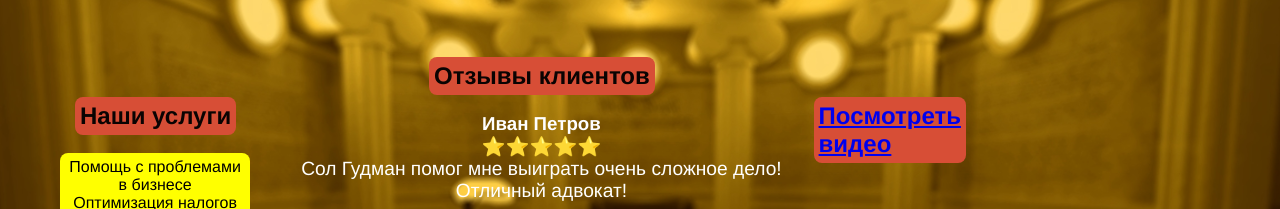
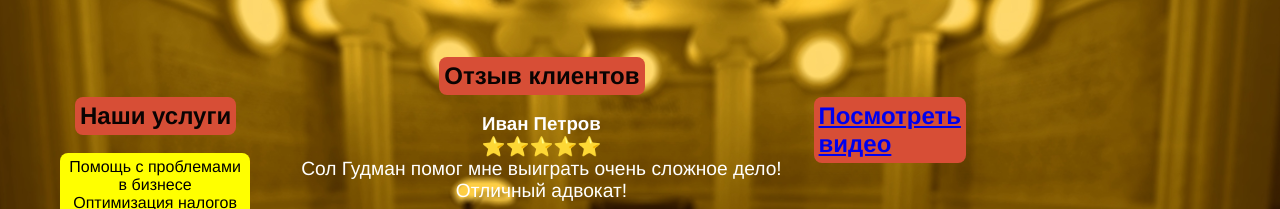
Before and after one commit to alexuska/myHTML, a plain HTML site: page index.html in a window 1280 px wide. Shown: the part 187-396 px from the top of the page. Drawn offline with Linux system fonts and the light colour scheme.

Commit message:
Update index.html

```diff
--- a/index.html
+++ b/index.html
@@ -41,7 +41,7 @@
     </section>
 
     <div class="reviews">
-        <h2>Отзывы клиентов</h2>
+        <h2>Отзыв клиентов</h2>
         <br> <br>
         <div class="review">
             <h3>Иван Петров</h3>
```
